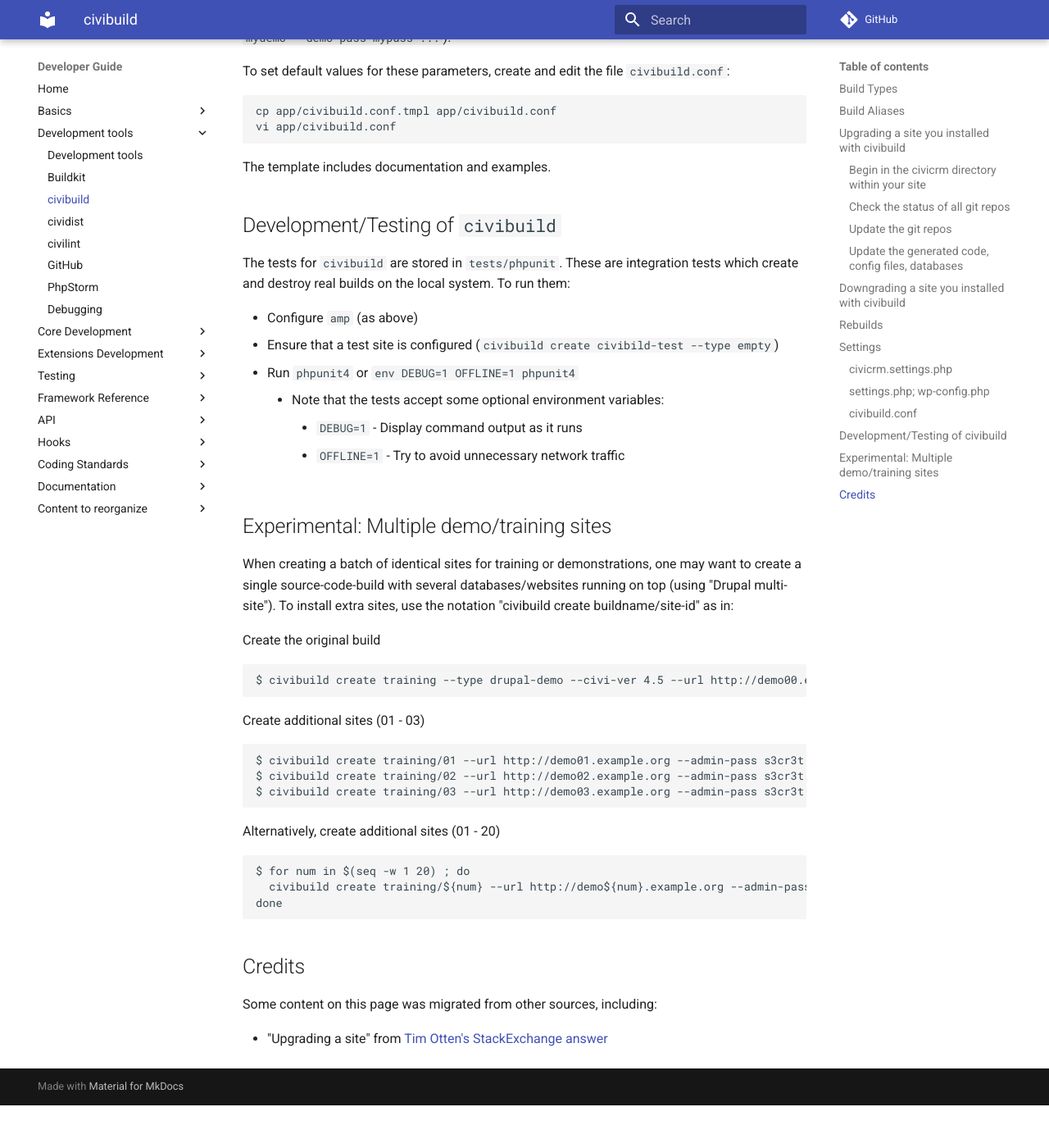
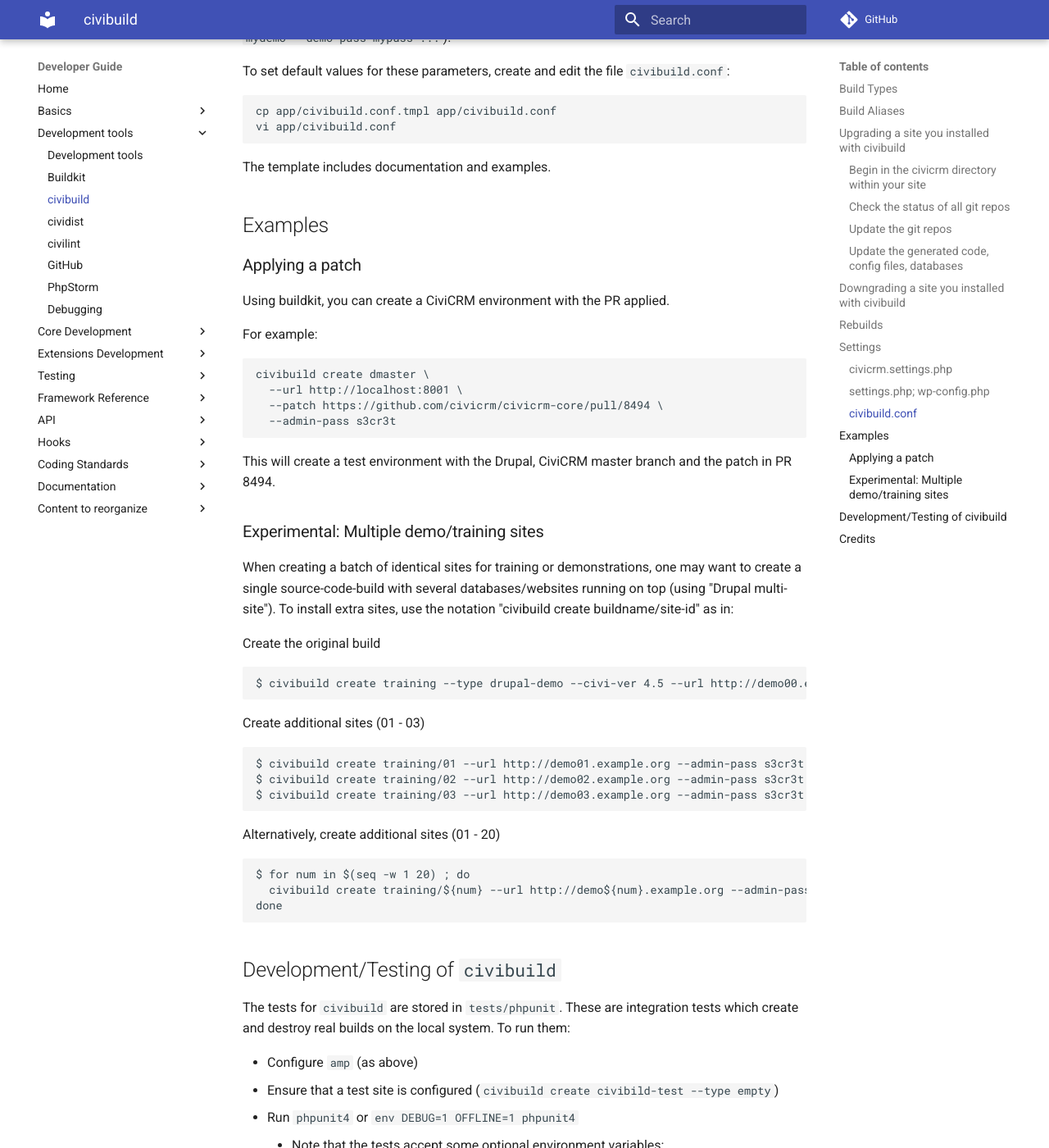
Before and after one commit to civicrm/civicrm-dev-docs, an MkDocs documentation site: the page built from docs/tools/civibuild.md, in a window 1280 px wide and 1400 px high, scrolled down 6014 px. Shown: the whole window at 82% size. Built offline with MkDocs 1.6.1 and Material for MkDocs 9.7.7, drawn with Linux system fonts in a browser that asks for light colours; comment, search, counter and statistics services are not loaded; old or Windows-style settings are respelled for this version of MkDocs; before the commit the page ends 7362 px from its top, so only the background shows below that; some of the changed text lies outside the part shown.

Commit message:
Buildkit - relocate "Applying a patch" content
This was in the general "buildkit" page, and I think it fits better in
the specific "civibuild" page.

````diff
--- a/docs/tools/civibuild.md
+++ b/docs/tools/civibuild.md
@@ -274,21 +274,26 @@
 
 The template includes documentation and examples.
 
-## Development/Testing of `civibuild` {:#development}
 
-The tests for `civibuild` are stored in `tests/phpunit`.  These are
-integration tests which create and destroy real builds on the local system.
-To run them:
+## Examples
 
-* Configure `amp` (as above)
-* Ensure that a test site is configured (`civibuild create civibild-test --type empty`)
-* Run `phpunit4` or `env DEBUG=1 OFFLINE=1 phpunit4`
-    * Note that the tests accept some optional environment variables:
-        * `DEBUG=1` - Display command output as it runs
-        * `OFFLINE=1` - Try to avoid unnecessary network traffic
+### Applying a patch
 
+Using buildkit, you can create a CiviCRM environment with the PR applied.
 
-## Experimental: Multiple demo/training sites {:#demo-training}
+For example:
+
+```bash
+civibuild create dmaster \
+  --url http://localhost:8001 \
+  --patch https://github.com/civicrm/civicrm-core/pull/8494 \
+  --admin-pass s3cr3t
+```
+
+This will create a test environment with the Drupal, CiviCRM master branch
+and the patch in PR 8494.
+
+### Experimental: Multiple demo/training sites {:#demo-training}
 
 When creating a batch of identical sites for training or demonstrations,
 one may want to create a single source-code-build with several
@@ -317,6 +322,18 @@
 done
 ```
 
+## Development/Testing of `civibuild` {:#development}
+
+The tests for `civibuild` are stored in `tests/phpunit`.  These are
+integration tests which create and destroy real builds on the local system.
+To run them:
+
+* Configure `amp` (as above)
+* Ensure that a test site is configured (`civibuild create civibild-test --type empty`)
+* Run `phpunit4` or `env DEBUG=1 OFFLINE=1 phpunit4`
+    * Note that the tests accept some optional environment variables:
+        * `DEBUG=1` - Display command output as it runs
+        * `OFFLINE=1` - Try to avoid unnecessary network traffic
 
 
 ## Credits
````
Also changed, not shown: docs/tools/buildkit.md (+0 -16 lines).
